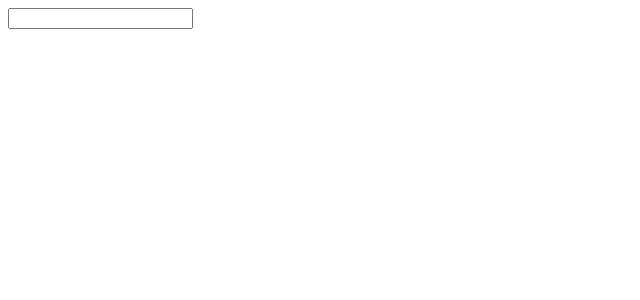
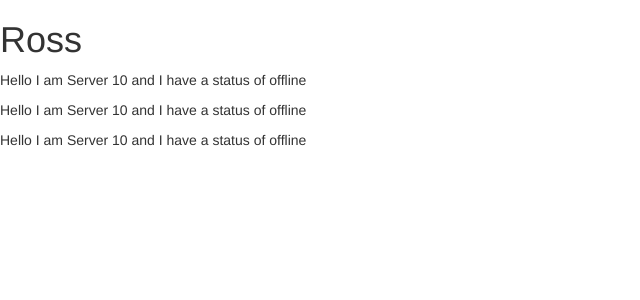
Before and after one commit to kiserr10/angular2-practice, an Angular app: page / in a window 1280 px wide. Shown: the top 300 px of the page, without its empty margins (0-640 px from the left). Built offline with nearby package versions, Linux system fonts and the light colour scheme.

Commit message:
added first component

```diff
--- a/package.json
+++ b/package.json
@@ -21,6 +21,7 @@
     "@angular/platform-browser": "^5.2.0",
     "@angular/platform-browser-dynamic": "^5.2.0",
     "@angular/router": "^5.2.0",
+    "bootstrap": "^3.3.7",
     "core-js": "^2.4.1",
     "rxjs": "^5.5.6",
     "zone.js": "^0.8.19"
--- a/src/app/app.component.html
+++ b/src/app/app.component.html
@@ -1,3 +1,2 @@
-
-<input type="text" [(ngModel)] = "name">
-<p>{{name}}</p>
+<h1>Ross</h1>
+<app-servers></app-servers>
--- /dev/null
+++ b/src/app/server/server.component.html
@@ -0,0 +1 @@
+<p>Hello I am Server {{ serverId }} and I have a status of {{ serverStatus }}</p>
--- /dev/null
+++ b/src/app/server/server.component.ts
@@ -0,0 +1,9 @@
+import { Component } from '@angular/core';
+@Component({
+	selector: 'app-server',
+	templateUrl: './server.component.html'
+})
+export class ServerComponent{
+	serverId: number = 10;
+	serverStatus: string = 'offline';
+}
--- /dev/null
+++ b/src/app/servers/servers.component.html
@@ -0,0 +1,3 @@
+<app-server></app-server>
+<app-server></app-server>
+<app-server></app-server>
--- /dev/null
+++ b/src/app/servers/servers.component.ts
@@ -0,0 +1,15 @@
+import { Component, OnInit } from '@angular/core';
+
+@Component({
+	selector: 'app-servers',
+	templateUrl: './servers.component.html',
+	styleUrls: ['./servers.component.css']
+})
+export class ServersComponent implements OnInit {
+
+	constructor() { }
+
+	ngOnInit() {
+	}
+
+}
--- a/src/main.ts
+++ b/src/main.ts
@@ -5,8 +5,8 @@ import { AppModule } from './app/app.module';
 import { environment } from './environments/environment';
 
 if (environment.production) {
-  enableProdMode();
+	enableProdMode();
 }
 
 platformBrowserDynamic().bootstrapModule(AppModule)
-  .catch(err => console.log(err));
+	.catch(err => console.log(err));
```
Also changed, not shown: src/app/app.module.ts (+8 -2 lines), .angular-cli.json, src/app/servers/servers.component.css (added), 1 other file (tests, documents, lock files or other folders).
